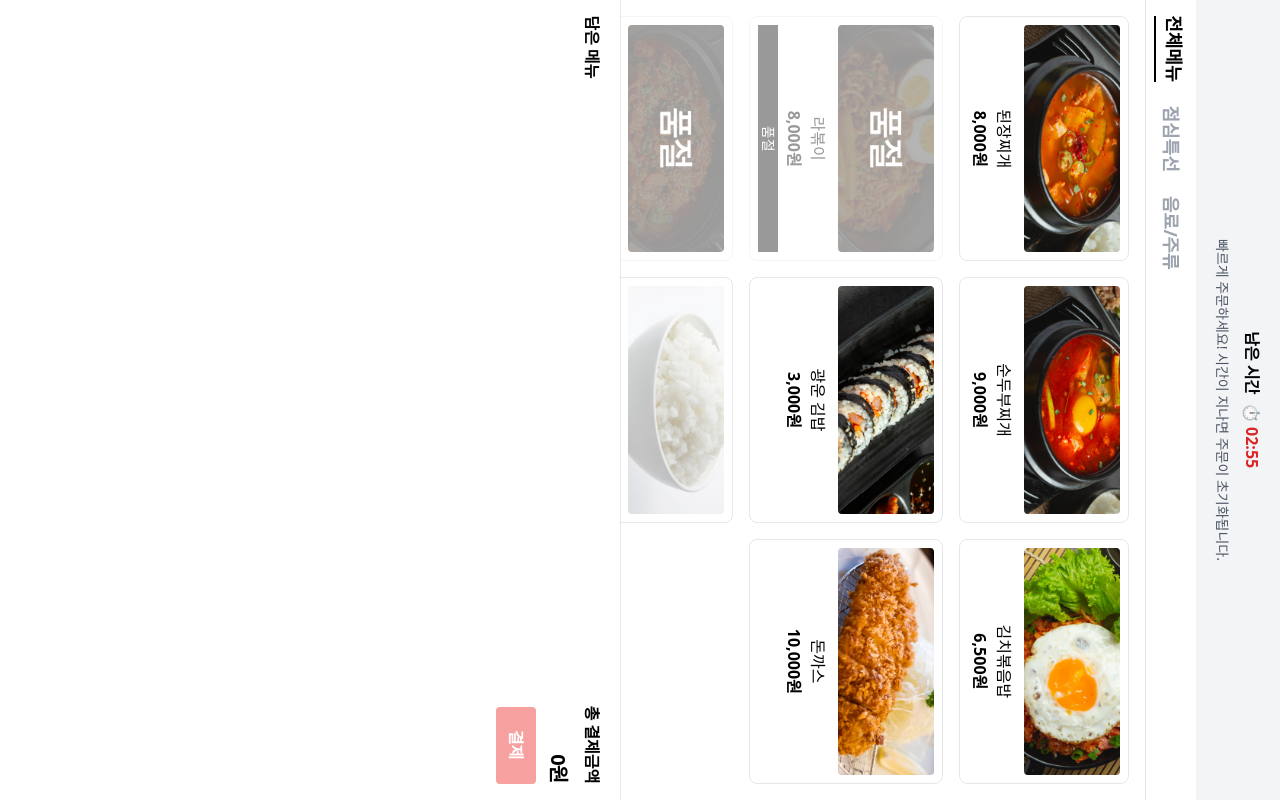
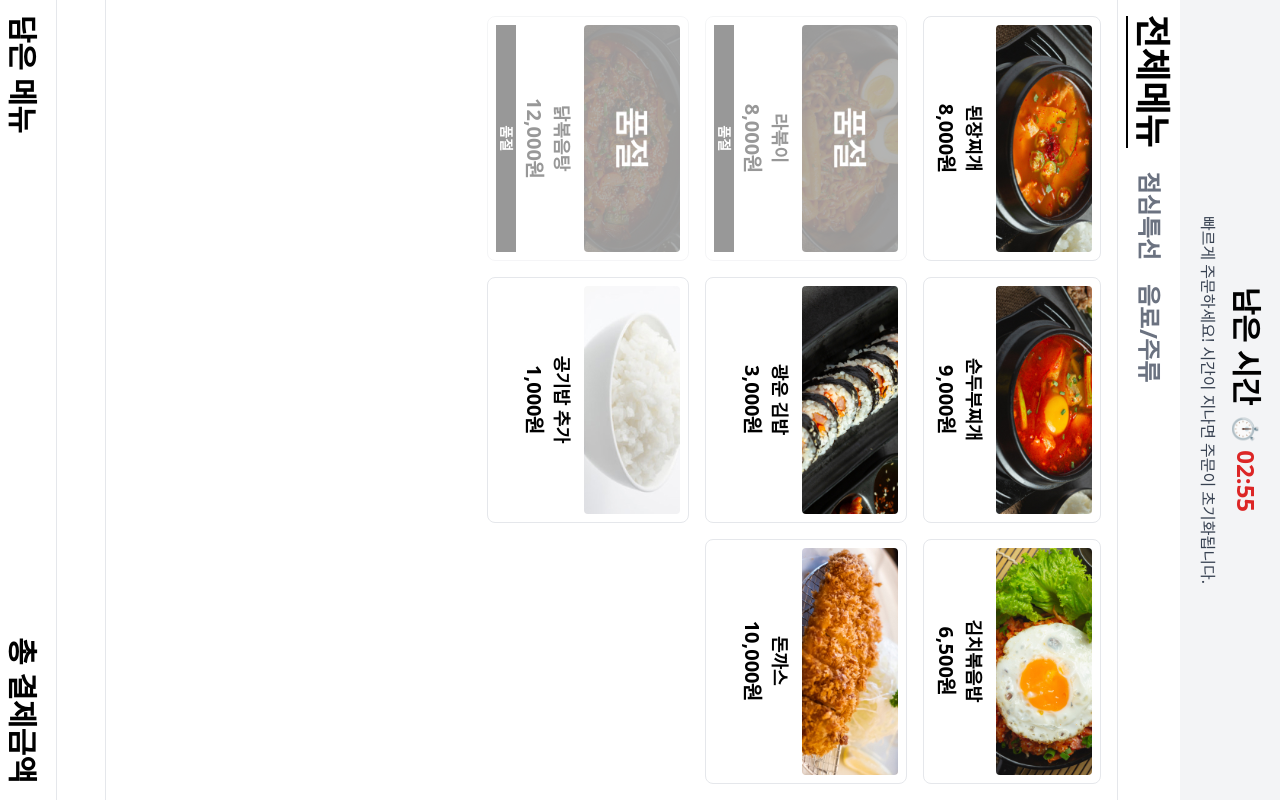
Before and after one commit to ds-sujin/Dark_pattern_Detection, a React (Create React App) app in the folder kiosk_90/client/: page /menu in a window 1280 px wide. Built offline with nearby package versions, Linux system fonts and the light colour scheme.

Commit message:
메뉴 화면 글씨 키우기, 결제창 크기 수정, 팝업창 수정

```diff
--- a/kiosk_90/client/src/App.js
+++ b/kiosk_90/client/src/App.js
@@ -2,7 +2,7 @@ import React from 'react';
 import { BrowserRouter, Routes, Route } from 'react-router-dom';
 import StartPage from './pages/StartPage';
 import MenuListPage from './pages/MenuListPage';
-//import CompletePage from './pages/CompletePage';
+import CompletePage from './pages/CompletePage';
 
 
 function App() {
@@ -12,6 +12,7 @@ function App() {
         <Routes>
           <Route path="/" element={<StartPage />} />
           <Route path="/menu" element={<MenuListPage />} />
+          <Route path="/complete" element={<CompletePage />} />
         </Routes>
       </BrowserRouter>
     </div>
--- a/kiosk_90/client/src/components/TimerDP.js
+++ b/kiosk_90/client/src/components/TimerDP.js
@@ -9,11 +9,11 @@ const TimerDP = ({ onNext }) => {
   }, [onNext]);
 
   return (
-    <div className="fixed inset-0 z-50 bg-black bg-opacity-70 flex items-center justify-center">
-      <div className="bg-white rounded-xl shadow-2xl p-6 max-w-sm w-full text-center relative">
-        <h2 className="text-lg font-bold text-red-600 mb-2">주문 전, 3분 시간 제한이 시작됩니다!</h2>
+    <div className="fixed inset-0 z-30 bg-black bg-opacity-70 flex items-center justify-center">
+      <div className="bg-white rounded-xl shadow-2xl py-10 px-55 max-w-sm w-full text-center relative">
+        <h2 className="text-2xl font-bold text-red-600 mb-2">주문은 3분 안에 진행해주셔야 합니다!</h2>
         <p className="text-black-700 mb-4 leading-relaxed">
-          5초 후 자동으로 시작되며,<br />
+          이 창은 5초 후 자동으로 닫히며,<br />
           시간 초과 시 주문은 초기화됩니다.
         </p>
         {/* ✅ 두더지 이미지 */}
--- a/kiosk_90/client/src/pages/MenuListPage.js
+++ b/kiosk_90/client/src/pages/MenuListPage.js
@@ -1,4 +1,3 @@
-// src/pages/MenuListPage.js
 import React, { useState, useEffect } from 'react';
 import { useNavigate } from 'react-router-dom';
 import { logClick } from '../api';
@@ -29,6 +28,7 @@ function MenuListPage() {
   const [showGuide2, setShowGuide2] = useState(scenario === '2');
   const [showSetPopup, setShowSetPage] = useState(false);
   const [showButtonDP, setShowButtonDP] = useState(false);
+  const [rejectedSetOnce, setRejectedSetOnce] = useState(false);
 
   // 타이머
   useEffect(() => {
@@ -69,6 +69,11 @@ function MenuListPage() {
   };
 
   const handlePaymentClick = () => {
+    if (rejectedSetOnce) {
+      navigate('/complete');
+      return;
+    }
+
     setShowSetPage(true);
 
     if (scenario === '1') {
@@ -82,7 +87,7 @@ function MenuListPage() {
   const total = selected.reduce((sum, item) => sum + item.price * item.quantity, 0);
 
   return (
-    <div className="relative flex flex-col h-screen">
+    <div className="relative flex flex-col h-[175vh]">
       {/* ✅ 버튼 가이드 - 상단 중앙 고정 */}
       {showButtonDP && (
         <div className="absolute top-20 left-1/2 transform -translate-x-1/2 z-[999] pointer-events-none">
@@ -93,25 +98,25 @@ function MenuListPage() {
       {/* 상단 타이머 영역 */}
       <div className="p-4 shrink-0 bg-gray-100">
         <div className="flex justify-center items-center mb-2">
-          <span className="font-semibold">남은 시간</span>
-          <span className="ml-2 text-red-600 font-bold">⏱ {formatTime(timeLeft)}</span>
+          <span className="font-semibold text-3xl">남은 시간</span>
+          <span className="ml-2 text-red-600 text-2xl font-bold">⏱ {formatTime(timeLeft)}</span>
         </div>
-        <p className="text-center text-gray-600 text-sm">
+        <p className="text-center text-gray-700 text-base">
           빠르게 주문하세요! 시간이 지나면 주문이 초기화됩니다.
         </p>
       </div>
 
       {/* 메뉴 탭 */}
-      <div className="bg-white px-4 py-2 border-b font-semibold text-lg shrink-0">
+      <div className="bg-white px-4 py-2 border-b font-semibold  shrink-0">
         <div className="flex gap-6">
-          <button className="text-black border-b-2 border-black pb-1">전체메뉴</button>
-          <button className="text-gray-400">점심특선</button>
-          <button className="text-gray-400">음료/주류</button>
+          <button className="text-black border-b-2 border-black pb-1 text-4xl">전체메뉴</button>
+          <button className="text-gray-500 text-2xl">점심특선</button>
+          <button className="text-gray-500 text-2xl">음료/주류</button>
         </div>
       </div>
 
       {/* 메뉴 리스트 */}
-      <div className="flex-1 overflow-y-scroll px-4 py-4">
+      <div className="flex-1 overflow-y-auto px-4 py-4 border-b font-semibold text-xl">
         <div className="grid grid-cols-3 gap-4">
           {menuData.map((item, index) => (
             <div
@@ -126,8 +131,8 @@ function MenuListPage() {
                 alt={item.name}
                 className="w-full h-24 object-cover rounded"
               />
-              <p className="mt-2">{item.name}</p>
-              <p className="font-bold">{item.price.toLocaleString()}원</p>
+              <p className="mt-2 text-lg">{item.name}</p>
+              <p className="text-xl font-bold">{item.price.toLocaleString()}원</p>
               {item.soldOut && (
                 <div className="text-white bg-black text-sm mt-1">품절</div>
               )}
@@ -137,14 +142,14 @@ function MenuListPage() {
       </div>
 
       {/* 결제 영역 */}
-      <div className="bg-white border-t p-4 grid grid-cols-2 shrink-0">
-        <div>
-          <p className="font-semibold mb-2">담은 메뉴</p>
+      <div className="bg-white border-t p-4 grid grid-cols-2 shrink-0 mt-12">
+        <div className="min-h-[9rem] max-h-[9rem]">
+          <p className="font-semibold mb-2 text-3xl">담은 메뉴</p>
           {selected.map((item, i) => (
-            <div key={i} className="flex justify-between items-center mb-1">
+            <div key={i} className="flex justify-between items-center mb-1 text-xl">
               <span>{item.name}</span>
               <div className="flex items-center gap-2">
-                <span className="text-red-600 font-bold">
+                <span className="text-red-600 font-bold  text-2xl">
                   {item.quantity} × {item.price.toLocaleString()}원
                 </span>
               </div>
@@ -152,10 +157,10 @@ function MenuListPage() {
           ))}
         </div>
         <div className="text-right">
-          <p className="font-semibold mb-2">총 결제금액</p>
-          <p className="text-xl font-bold">{total.toLocaleString()}원</p>
+          <p className="font-semibold mb-2 text-3xl mb-2">총 결제금액</p>
+          <p className="text-2xl font-bold">{total.toLocaleString()}원</p>
           <button
-            className="bg-red-500 hover:bg-red-600 text-white font-bold py-2 px-6 mt-2 rounded disabled:opacity-50"
+            className="bg-red-500 hover:bg-red-600 text-white font-bold  text-4xl py-2 px-6 mt-2 rounded disabled:opacity-50"
             disabled={total === 0}
             onClick={handlePaymentClick}
           >
@@ -167,7 +172,10 @@ function MenuListPage() {
       {/* 세트 제안 팝업 */}
       {showSetPopup && (
         <SetPage
-          onClose={() => setShowSetPage(false)}
+          onClose={() => {
+            setShowSetPage(false);
+            setRejectedSetOnce(true); // ❗️아니요 누르면 기록
+          }}
           onConfirm={() => {
             setShowSetPage(false);
             navigate('/complete');
--- a/kiosk_90/client/src/pages/SetPage.js
+++ b/kiosk_90/client/src/pages/SetPage.js
@@ -3,23 +3,23 @@ import React from 'react';
 const SetPage = ({ onClose, onConfirm }) => {
   return (
     <div className="absolute top-0 left-0 w-full h-full flex items-center justify-center z-50 bg-white bg-opacity-0 backdrop-blur-sm">
-      <div className="bg-white rounded-xl p-6 text-center max-w-sm w-full shadow-2xl">
-        <h2 className="text-lg font-bold mb-2 text-red-600">1,900원만 추가하면</h2>
-        <p className="font-semibold text-gray-800 mb-1">계란후라이와 음료를 드실 수 있어요!</p>
-        <p className="text-sm text-gray-500 mb-4">세트로 변경할까요?</p>
+      <div className="bg-white rounded-xl py-10 px-5 text-center max-w-sm w-full shadow-2xl">
+        <h2 className="text-2xl font-bold mb-2 text-red-600">1,900원만 추가하면</h2>
+        <p className="font-semibold text-xl text-gray-800 mb-1">계란후라이와 음료를 드실 수 있어요!</p>
+        <p className="text-lg text-gray-500 mb-4">세트로 변경할까요?</p>
         <div className="flex justify-center mb-4">
-          <img src="/set.jpg" alt="세트 구성" className="w-40 h-24 object-cover rounded" />
+          <img src="/set.jpg" alt="세트 구성" className="w-80 h-48 object-cover rounded" />
         </div>
         <div className="flex justify-between gap-4">
           <button
             onClick={onClose}
-            className="flex-1 border border-gray-300 text-gray-700 font-semibold py-2 rounded hover:bg-gray-100"
+            className="text-xl flex-1 border border-gray-300 text-gray-700 font-semibold py-2 rounded hover:bg-gray-100"
           >
             아니요
           </button>
           <button
             onClick={onConfirm}
-            className="flex-1 bg-red-500 text-white font-semibold py-2 rounded hover:bg-red-600"
+            className="text-xl flex-1 bg-red-500 text-white font-semibold py-2 rounded hover:bg-red-600"
           >
             네, 추가할게요
           </button>
```
